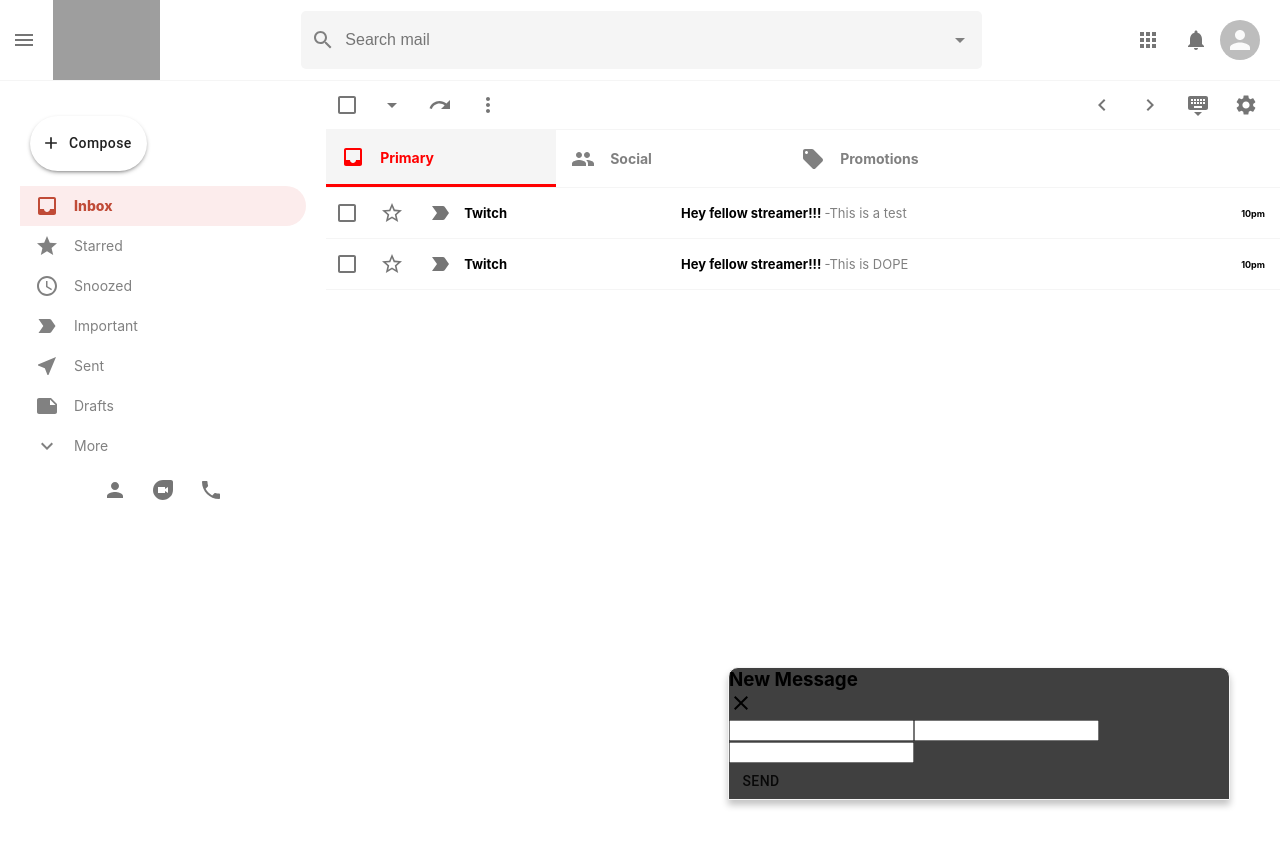
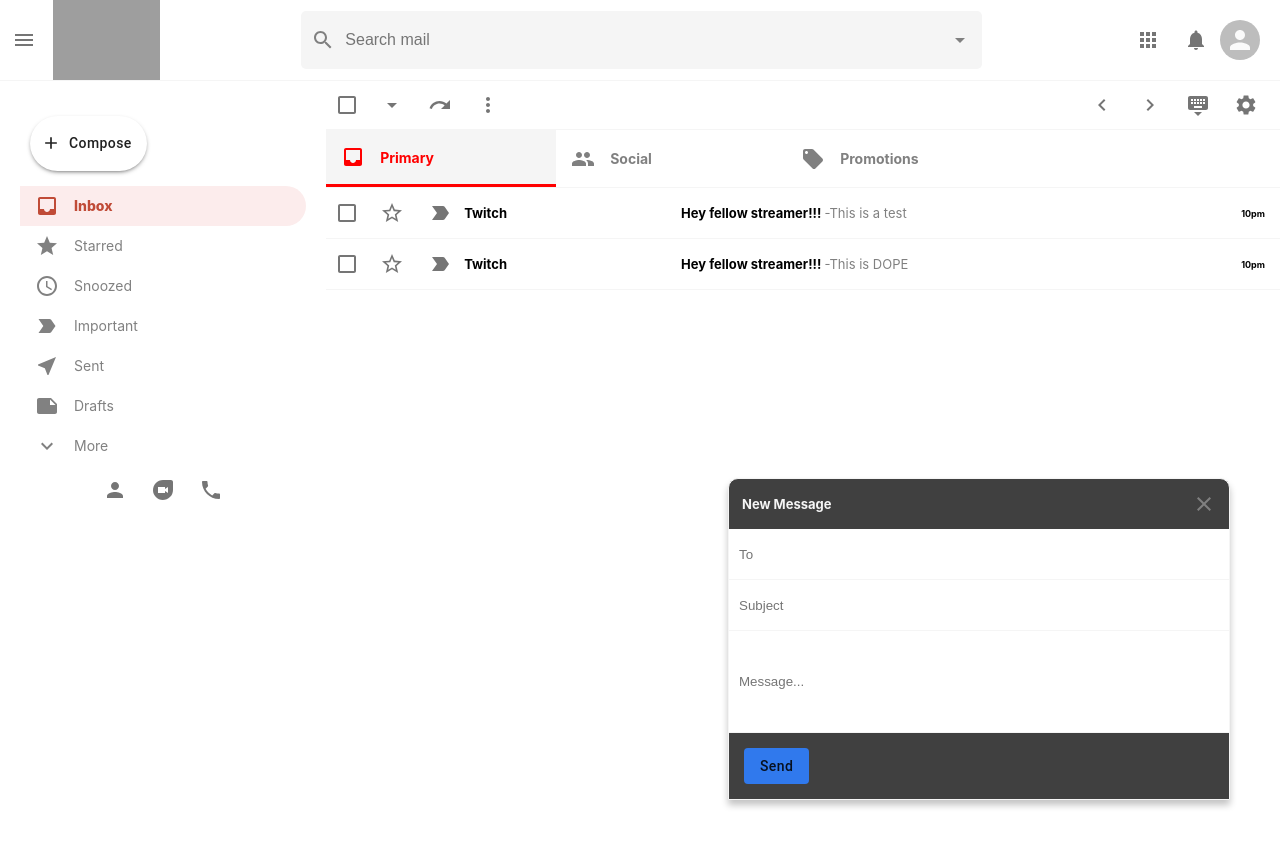
Before and after one commit to apolloproductionsdj/gmail-clone, a React (Create React App) app: page / in a window 1280 px wide. Shown: the top 846 px of the page. Built offline with nearby package versions, Linux system fonts and the light colour scheme; grey boxes are pictures that could not be loaded.

Commit message:
created <SendMail /> and styled it

```diff
--- a/src/SendMail.css
+++ b/src/SendMail.css
@@ -4,6 +4,7 @@
     right: 50px;
     background-color: #404040;
     width: 40%;
+    height: 40%;
     max-width: 500px;
     border-top-left-radius: 10px;
     border-top-right-radius: 10px;
@@ -12,3 +13,44 @@
     border: 1px solid whitesmoke;
     box-shadow: 0px 5px 7px 0px rgba(0, 0, 0, 0.24);
 }
+
+.sendMail__header {
+    display: flex;
+    padding: 13px;
+    justify-content: space-between;
+    align-items: center;
+    color: gray;
+}
+
+.sendMail__header > h3 {
+    color: whitesmoke;
+    font-size: 13px;
+}
+
+.sendMail__send {
+    background-color:#3079ed !important;
+    text-transform: capitalize !important;
+    margin: 15px !important;
+}
+
+.sendMail__close {
+    cursor: pointer;
+}
+
+.sendMail > form {
+    display: flex;
+    flex: 1;
+    flex-direction: column;
+}
+
+.sendMail > form > input {
+    height: 30px;
+    padding: 10px;
+    border: none;
+    border-bottom: 1px solid whitesmoke;
+    outline: none;
+}
+
+.sendMail__message {
+    flex: 1;
+}
--- a/src/SendMail.js
+++ b/src/SendMail.js
@@ -12,12 +12,23 @@ function SendMail() {
             </div>
 
             <form>
-                <input type="text" />
-                <input type="text" />
-                <input type="text" />
+                <input placeholder="To" type="text" />
+                <input placeholder="Subject" type="text" />
+                <input
+                    placeholder="Message..."
+                    type="text"
+                    className="sendMail__message"
+                />
 
                 <div className="sendMail__options">
-                    <Button>Send</Button>
+                    <Button
+                        className="sendMail__send"
+                        variant="container"
+                        color="primary"
+                        type="submit"
+                    >
+                        Send
+                    </Button>
                 </div>
             </form>
         </div>
--- a/src/features/mailSlice.js
+++ b/src/features/mailSlice.js
@@ -17,11 +17,11 @@ export const mailSlice = createSlice({
 
 export const { openSendMessage, closeSendMessage } = mailSlice.actions;
 
-export const incrementAsync = amount => dispatch => {
-  setTimeout(() => {
-    dispatch(incrementByAmount(amount));
-  }, 1000);
-};
+// export const incrementAsync = amount => dispatch => {
+//   setTimeout(() => {
+//     dispatch(incrementByAmount(amount));
+//   }, 1000);
+// };
 
 export const selectsendMessageIsOpen = state => state.mail.sendMessageIsOpen;
 
```
Also changed, not shown: 1 other file (tests, documents, lock files or other folders).
